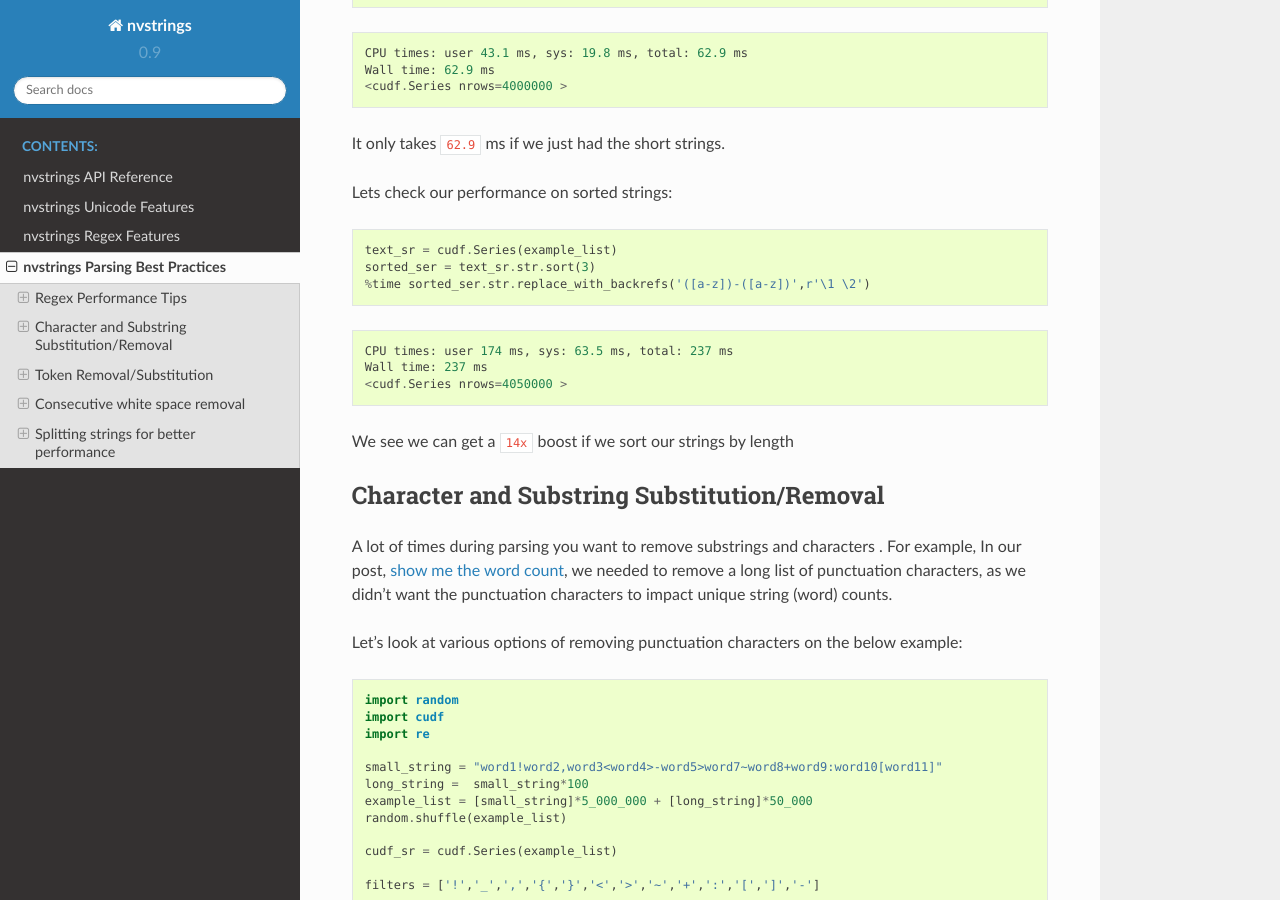
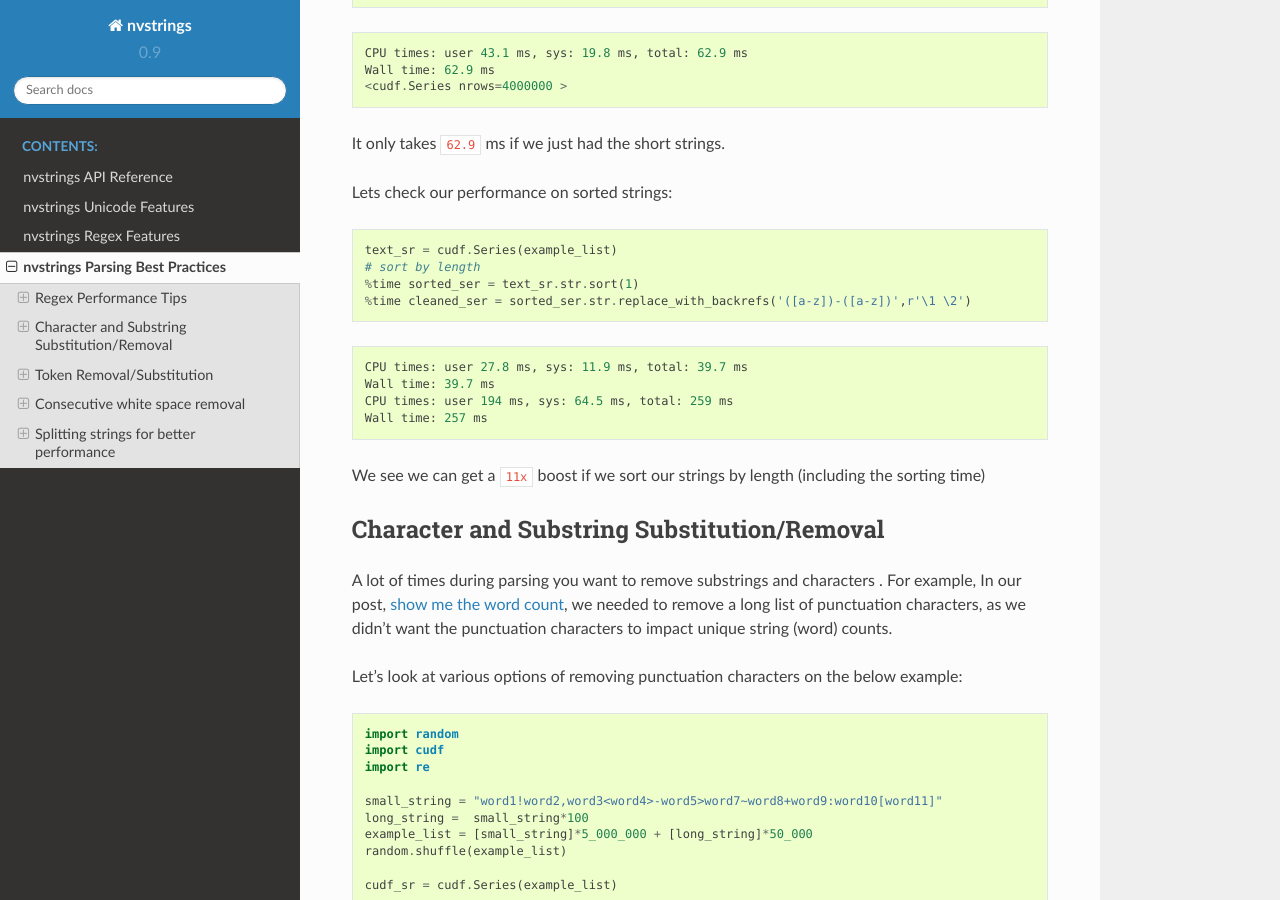
Before and after one commit to rapidsai/custrings, a Sphinx documentation site: the page built from docs/source/parsing_best_practices.md, in a window 1280 px wide and 900 px high, scrolled down 1724 px. Built offline with Sphinx 7.4.7 and the Read the Docs theme 2.0.0, drawn with Linux system fonts in a browser that asks for light colours.

Commit message:
added sorting time to best practices.

````diff
--- a/docs/source/parsing_best_practices.md
+++ b/docs/source/parsing_best_practices.md
@@ -73,17 +73,19 @@ Lets check our performance on sorted strings:
 
 ```python
 text_sr = cudf.Series(example_list)
-sorted_ser = text_sr.str.sort(3)
-%time sorted_ser.str.replace_with_backrefs('([a-z])-([a-z])',r'\1 \2')
+# sort by length
+%time sorted_ser = text_sr.str.sort(1)
+%time cleaned_ser = sorted_ser.str.replace_with_backrefs('([a-z])-([a-z])',r'\1 \2')
 ```
 
 ```python
-CPU times: user 174 ms, sys: 63.5 ms, total: 237 ms
-Wall time: 237 ms
-<cudf.Series nrows=4050000 >
+CPU times: user 27.8 ms, sys: 11.9 ms, total: 39.7 ms
+Wall time: 39.7 ms
+CPU times: user 194 ms, sys: 64.5 ms, total: 259 ms
+Wall time: 257 ms
 ```
 
-We see we can get a `14x` boost if we sort our strings by length
+We see we can get a `11x` boost if we sort our strings by length (including the sorting time)
 
 
 ## Character and Substring Substitution/Removal
````
